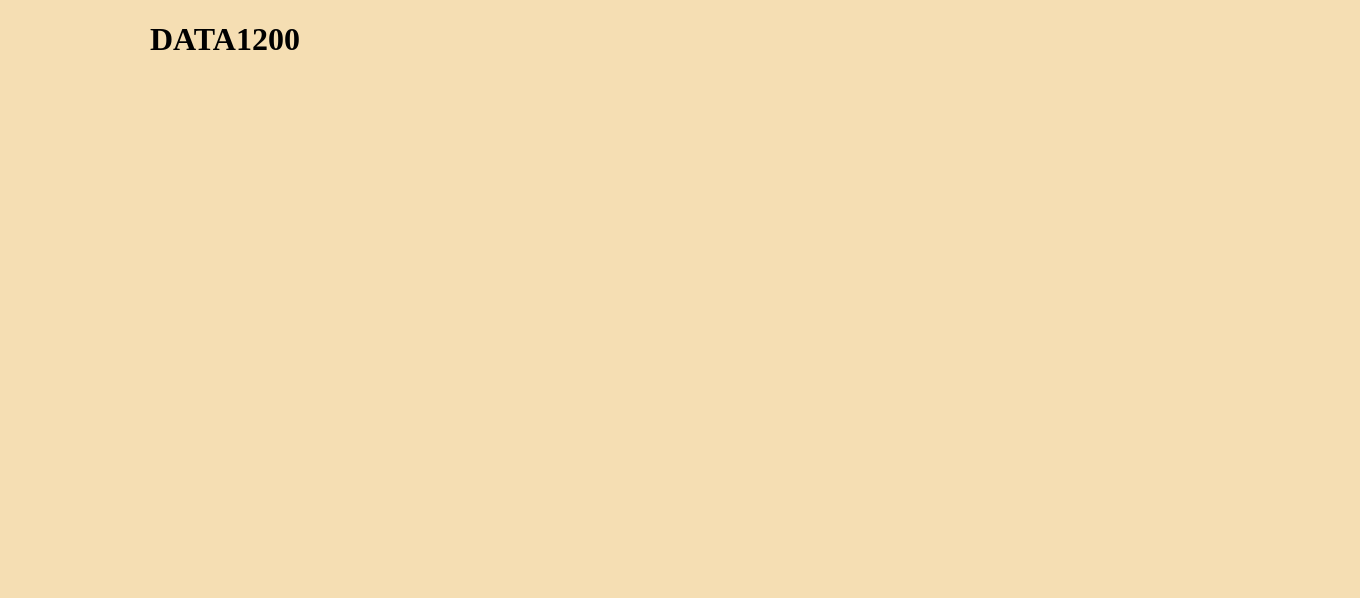
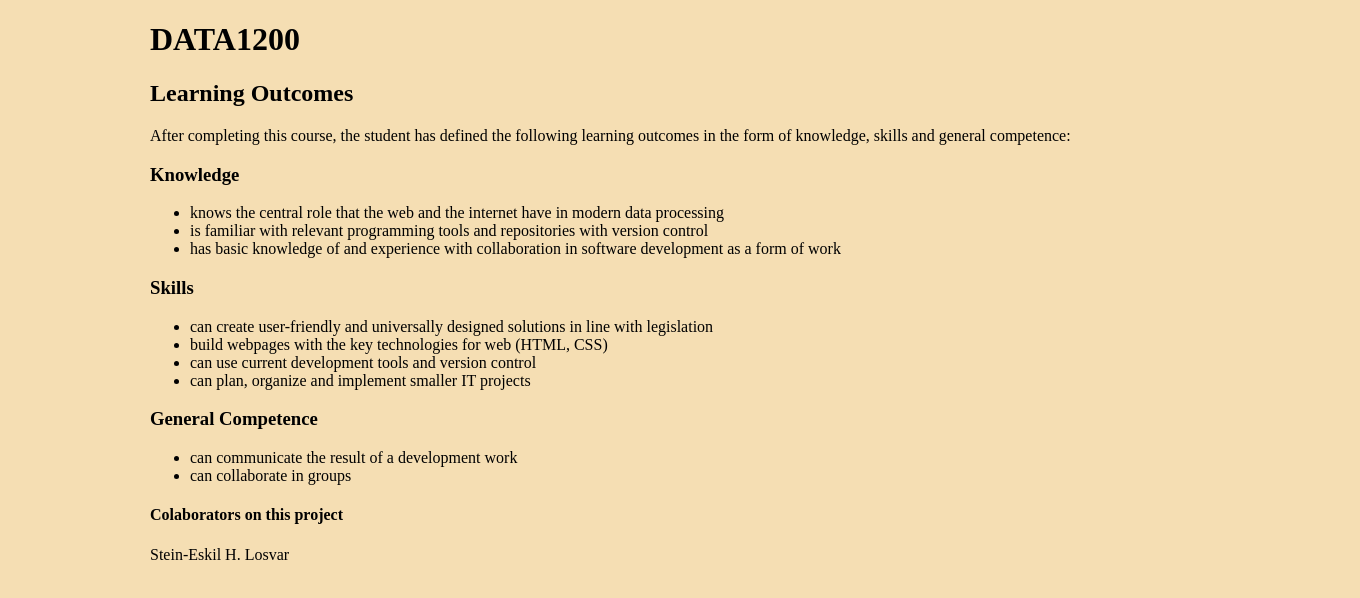
Before and after one commit to OsloMet-web/2Oblig-96, a plain HTML site: page page2/page2.html in a window 1280 px wide. Shown: the whole page, 1360 px wide, since content can reach past the window. Drawn offline with Linux system fonts and the light colour scheme.

Commit message:
added page2

```diff
--- a/page2/page2.html
+++ b/page2/page2.html
@@ -9,5 +9,32 @@
 </head>
   <body class="page">
     <h1>DATA1200</h1>
+
+    <h2>Learning Outcomes</h2>
+    <div class=>
+      <p>After completing this course, the student has defined the following learning outcomes in the form of knowledge, skills and general competence:</p>
+
+      <h3>Knowledge</h3>
+      <ul>
+        <li>knows the central role that the web and the internet have in modern data processing</li>
+        <li>is familiar with relevant programming tools and repositories with version control</li>
+        <li>has basic knowledge of and experience with collaboration in software development as a form of work</li>
+        </ul>
+      <h3>Skills</h3>
+      <ul>
+        <li>can create user-friendly and universally designed solutions in line with legislation</li>
+        <li>build webpages with the key technologies for web (HTML, CSS)</li>
+        <li>can use current development tools and version control</li>
+        <li>can plan, organize and implement smaller IT projects</li>
+      </ul>
+      <h3>General Competence</h3>
+      <ul>
+        <li>can communicate the result of a development work</li>
+        <li>can collaborate in groups</li>
+      </ul>
+
+      <h4>Colaborators on this project</h4>
+      <p>Stein-Eskil H. Losvar</p>
+    </div>
   </body>
 </html>
```
